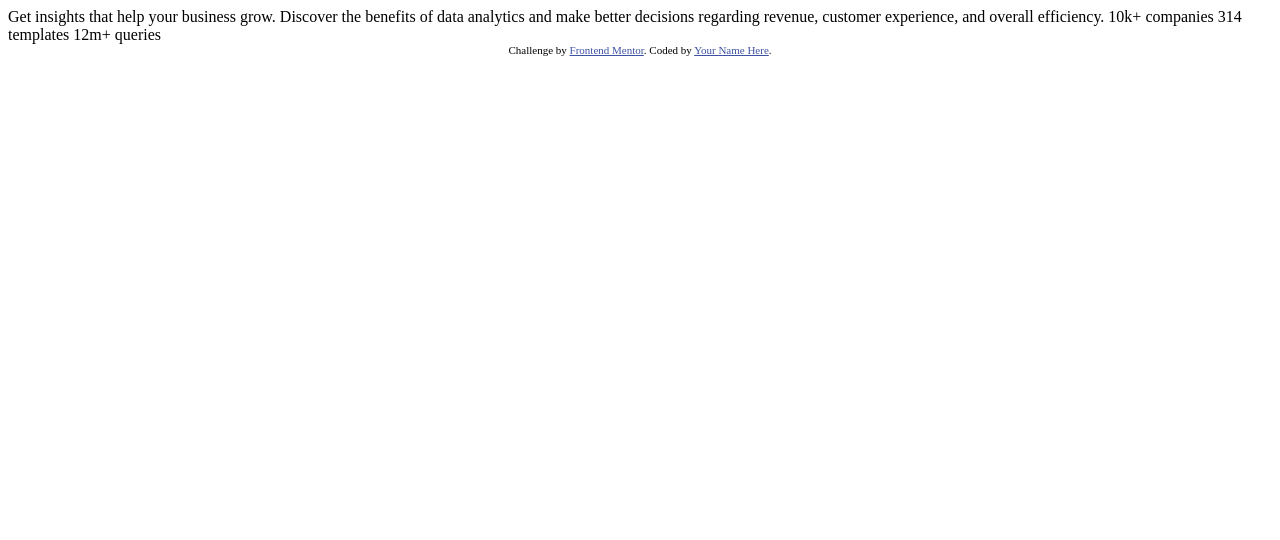
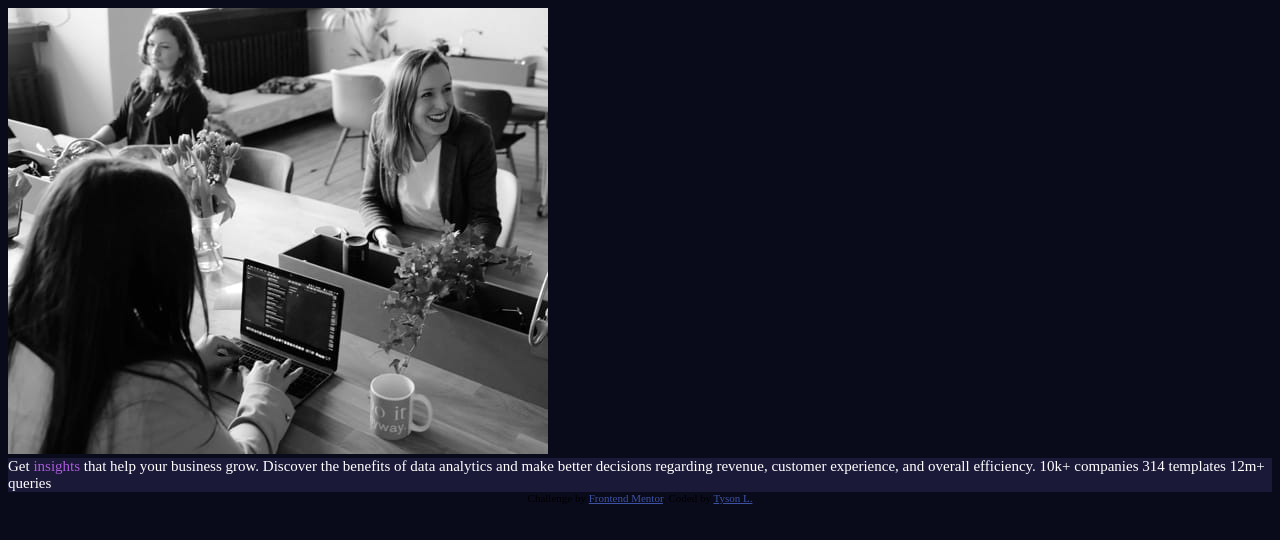
Before and after one commit to HollywoodOKC/Stats-Preview-Card, a plain HTML site: page index.html in a window 1280 px wide. Drawn offline with Linux system fonts and the light colour scheme.

Commit message:
Afternoon work.

```diff
--- a/index.html
+++ b/index.html
@@ -16,8 +16,10 @@
   </style>
 </head>
 <body>
-
-  Get insights that help your business grow.
+  <div class="card">
+    <img src="images/image-header-desktop.jpg" alt="people at meeting" width:=100%>
+    <div class="container">
+  Get <span class="insights"> insights </span> that help your business grow.
 
   Discover the benefits of data analytics and make better decisions regarding revenue, customer
   experience, and overall efficiency.
@@ -25,10 +27,12 @@
   10k+ companies
   314 templates
   12m+ queries
+    </div>
+  </div>
 
   <div class="attribution">
     Challenge by <a href="https://www.frontendmentor.io?ref=challenge" target="_blank">Frontend Mentor</a>.
-    Coded by <a href="#">Your Name Here</a>.
+    Coded by <a href="#">Tyson L.</a>
   </div>
 </body>
 </html>
--- a/styles/styles.css
+++ b/styles/styles.css
@@ -0,0 +1,12 @@
+body {
+  background-color: hsl(233,47%,7%);
+  font-size: 15px;
+}
+
+.container {
+  color: hsl(0,0%,100%);
+  background-color: hsl(244,38%,16%);
+}
+.insights {
+  color: hsl(277,64%,61%);
+}
```
Also changed, not shown: 1 other file.
